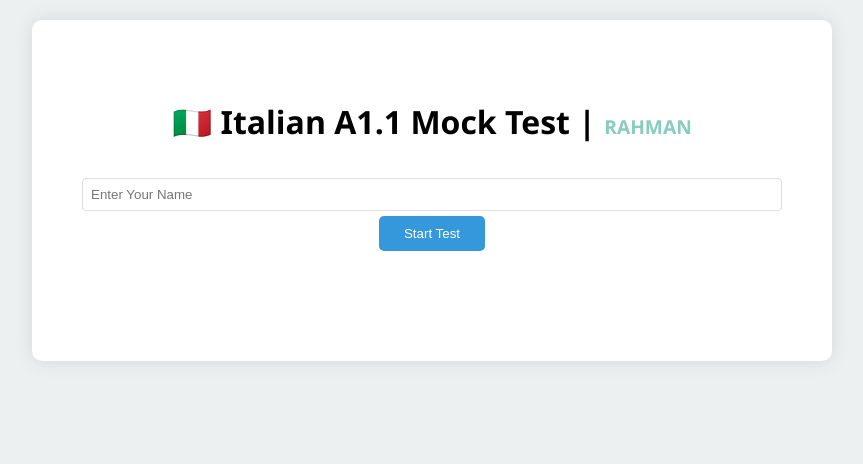
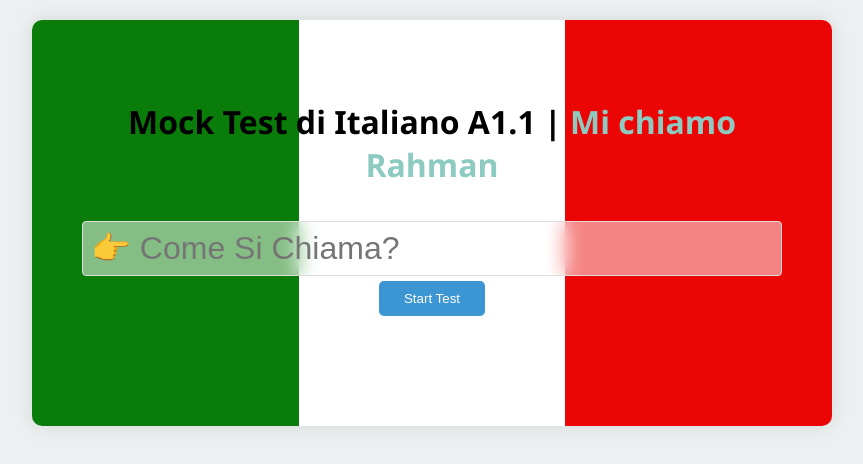
Before and after one commit to faizanurahman17/italian_mock_test_A1_1, a plain HTML site: page index.html in a window 1280 px wide. Shown: the whole page, without its empty margins (208-1071 px from the left). Drawn offline with Linux system fonts and the light colour scheme.

Commit message:
some modification

```diff
--- a/index.html
+++ b/index.html
@@ -5,14 +5,14 @@
     <meta name="viewport" content="width=device-width, initial-scale=1.0">
     <link rel="stylesheet" href="./style.css">
     <link rel="icon" href="./test-logo.webp" type="image/webp">
-    <title>Italian A1.1 Mock Test</title>
+    <title>Mock Test di Italiano A1.1</title>
 </head>
 <body>
     <div class="container">
         <div class="welcome-screen" id="welcomeScreen">
-            <h1>🇮🇹 Italian A1.1 Mock Test | <span class="rahman-production">RAHMAN</span></h1>
+            <h1>Mock Test di Italiano A1.1 | <span class="rahman-production">Mi chiamo Rahman</span></h1>
             <div style="margin: 30px 0;">
-                <input type="text" id="userName" placeholder="Enter your name" style="text-transform: capitalize;">
+                <input type="text" id="userName" placeholder="👉 Come si chiama?" style="text-transform: capitalize;">
                 <button class="btn btn-primary" onclick="startTest()">Start Test</button>
             </div>
             <div id="previousResults"></div>
--- a/script.js
+++ b/script.js
@@ -108,6 +108,8 @@
     if (!userName) {
         alert('Please enter your name!');
         return;
+    } else if (userName) {
+        alert(`All the best Signore/Signora ${userName} 😇`);
     }
 
     document.getElementById('welcomeScreen').classList.add('hidden');
--- a/style.css
+++ b/style.css
@@ -93,6 +93,11 @@ input[type="text"], select, textarea {
     border: 1px solid #ddd;
     border-radius: 4px;
     width: 100%;
+    background: #ffffff80;
+    backdrop-filter: blur(10px);
+    color: white;
+    font-size: 2rem;
+
 }
 
 .conjugation-grid {
@@ -116,5 +121,9 @@ input[type="text"], select, textarea {
 
 .rahman-production {
     color: #88cbc1!important;
-    font-size: 1.2rem;
 }
+
+.container{
+    background: linear-gradient(90deg,green 33.33%, white 33.33%, white 66.66%, red 66.66%);
+    filter: grayscale(10%);
+}
```
